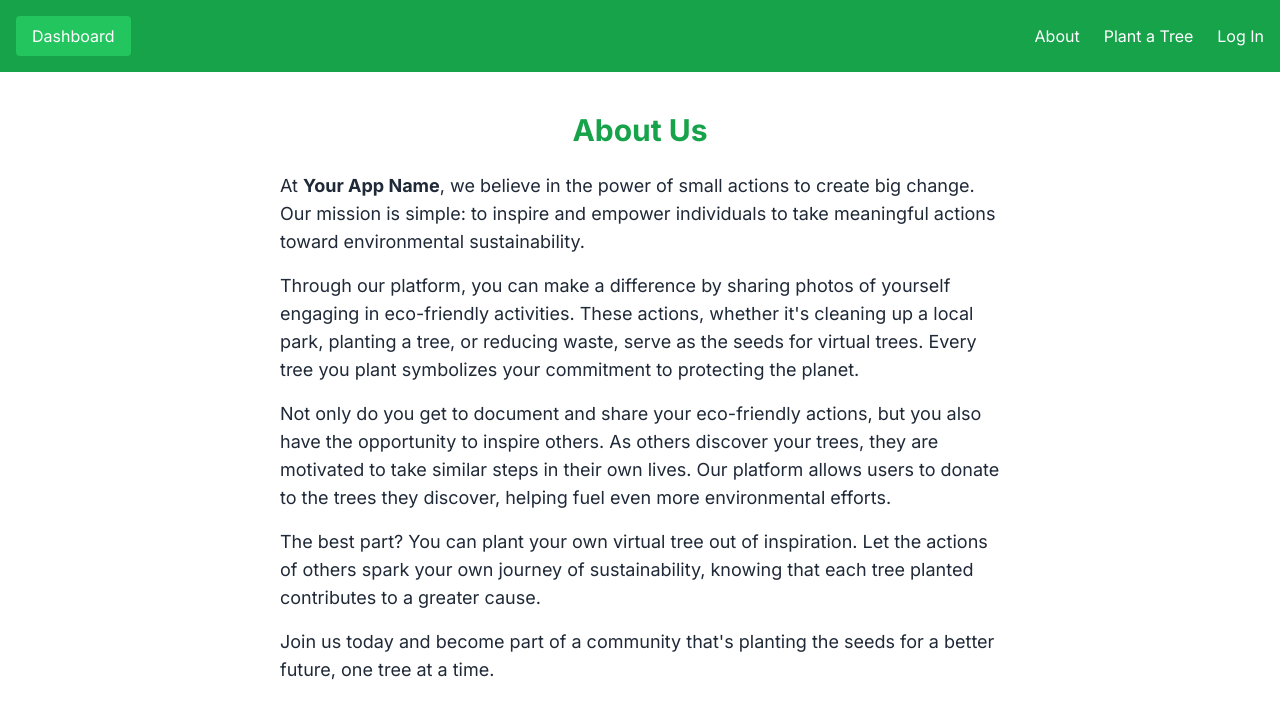
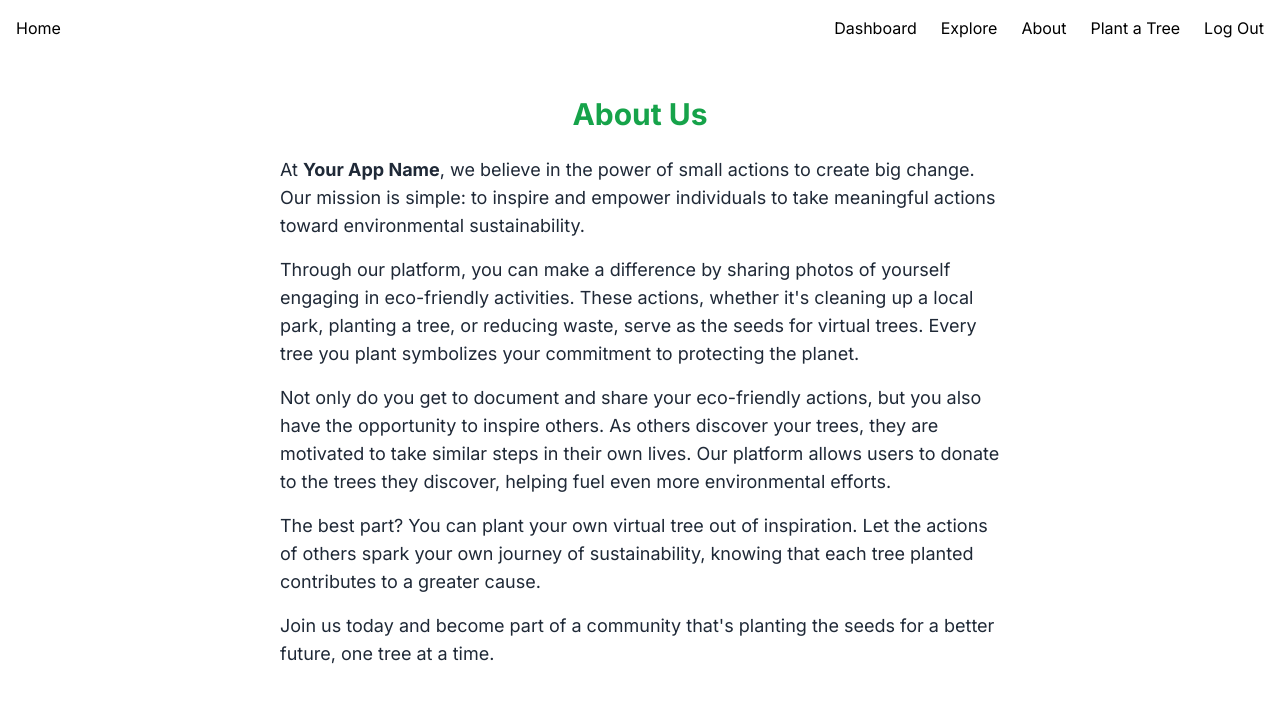
Before and after one commit to tingtingtingtin/generositree, a Next.js app: page /about in a window 1280 px wide. Shown: the top 718 px of the page. Built offline with nearby package versions, Linux system fonts and the light colour scheme; sample sign-in values are in the browser's storage.

Commit message:
Moving localStorage to useEffect where possible

```diff
--- a/src/app/dashboard/page.tsx
+++ b/src/app/dashboard/page.tsx
@@ -95,7 +95,7 @@ const Dashboard = () => {
                   }
 
                   console.log("Logged out successfully");
-                  localStorage.removeItem("userId");
+                  // localStorage.removeItem("userId");
                   router.push("/");
                   // Redirect to login page or home page after successful logout
                 } catch (error: any) {
--- a/src/app/explore/[treeId]/page.tsx
+++ b/src/app/explore/[treeId]/page.tsx
@@ -174,6 +174,7 @@ const TreeDetails = () => {
               initial={{ opacity: 0, scale: 0.5 }}
               animate={{ opacity: 1, scale: 1 }}
               transition={{ duration: 0.8 }}
+              className="flex flex-col"
             >
               <div className="bg-white shadow-black shadow-md w-72 p-4 pb-10 flex flex-col align-center justify-center">
                 <img
@@ -187,11 +188,11 @@ const TreeDetails = () => {
               </div>
               <Link
                 href={`/donate/${treeId}`}
-                className="mt-4 px-4 py-2 bg-green-500 text-white rounded hover:bg-green-700 transition duration-300"
+                className="mt-2 px-4 py-2 bg-green-500 m-auto text-white rounded hover:bg-green-700 transition duration-300"
               >
-                Donate to this cause
+                Support a tree-planting cause
               </Link>
-              <div className="mt-6 p-4 bg-white rounded-md">
+              <div className="mt-6 p-4 bg-white rounded-md overflow-y-auto">
                 <h3 className="m-auto text-center font-bold text-lg mb-2">
                   Donations
                 </h3>
--- a/src/app/page.tsx
+++ b/src/app/page.tsx
@@ -16,7 +16,7 @@ const Home = () => {
       </video>
 
       <div className="bg-black bg-opacity-20 relative flex flex-col z-10 h-full">
-        <Header />
+        <Header className="text-white" />
         {/* Content on top of the video */}
         <div className=" relative text-center z-10 flex flex-col m-auto h-full justify-center align-center">
           <h1 className="mb-4 text-4xl font-bold text-gray-200">
--- a/src/app/plant/page.tsx
+++ b/src/app/plant/page.tsx
@@ -4,7 +4,7 @@ import Header from "@/components/Header";
 export default function PlantTreePage() {
   return (
     <div className="flex flex-col h-screen">
-      <Header />
+      <Header className={"text-black"} />
       <div className="flex h-full items-center justify-center bg-green-100 p-6">
         <Form />
       </div>
--- a/src/app/success/page.tsx
+++ b/src/app/success/page.tsx
@@ -4,7 +4,7 @@ import Header from "@/components/Header";
 export default function Success() {
   return (
     <div className="flex flex-col h-screen">
-      <Header />
+      <Header className="text-black" />
       <div className="flex h-full items-center justify-center bg-green-100 p-6">
         <div className="w-full max-w-lg rounded-lg bg-white p-6 shadow-md">
           <h1 className="mb-4 text-2xl font-bold text-gray-800">Success!</h1>
--- a/src/components/Form.tsx
+++ b/src/components/Form.tsx
@@ -1,6 +1,6 @@
 "use client";
 
-import { useState } from "react";
+import { useEffect, useState } from "react";
 import { useRouter } from "next/navigation";
 import { motion, AnimatePresence } from "framer-motion";
 import { db, storage } from "@/utils/firebase";
@@ -13,7 +13,12 @@ export default function TreePlantingForm() {
   const [caption, setCaption] = useState("");
   const [donation, setDonation] = useState("");
   const router = useRouter();
-  const userId = localStorage.getItem("userId");
+  useEffect(() => {
+    const userId = localStorage.getItem("userId");
+    if (!userId) {
+      router.push("/login");
+    }
+  });
 
   const handleNext = () => setPage((prev) => prev + 1);
   const handleBack = () => setPage((prev) => prev - 1);
--- a/src/components/Header.tsx
+++ b/src/components/Header.tsx
@@ -1,18 +1,33 @@
+"use client";
+
 import Link from "next/link";
+import { useState, useEffect } from "react";
+import { useRouter } from "next/navigation";
 
-export default function Header() {
-  const isAuthenticated = false;
+export default function Header({ className }: { className: string }) {
+  const [isAuthenticated, setIsAuthenticated] = useState(false);
+  const router = useRouter();
+
+  useEffect(() => {
+    const userId = localStorage.getItem("userId");
+    if (userId) {
+      setIsAuthenticated(true);
+    }
+  }, []);
+
   return (
-    <header className="flex items-center justify-between p-4 bg-green-600 text-white">
+    <header className={`${className} flex items-center justify-between p-4`}>
       {/* Left Button */}
-      <Link href="/dashboard">
-        <button className="bg-green-500 py-2 px-4 rounded hover:bg-green-700">
-          Dashboard
-        </button>
-      </Link>
+      <Link href="/">Home</Link>
 
       {/* Right Links */}
       <div className="flex space-x-6">
+        <Link href="/dashboard" className="hover:text-gray-200">
+          Dashboard
+        </Link>
+        <Link href="/explore" className="hover:text-gray-200">
+          Explore
+        </Link>
         <Link href="/about" className="hover:text-gray-200">
           About
         </Link>
@@ -22,10 +37,33 @@ export default function Header() {
 
         {isAuthenticated ? (
           <>
-            <Link href="/account" className="hover:text-gray-200">
-              Account
-            </Link>
-            <button className="hover:text-gray-200">Logout</button>
+            <button
+              onClick={async () => {
+                try {
+                  const response = await fetch("/api/auth/logout", {
+                    method: "POST",
+                    headers: {
+                      "Content-Type": "application/json",
+                    },
+                  });
+
+                  if (!response.ok) {
+                    const errorData = await response.json();
+                    throw new Error(errorData.error);
+                  }
+
+                  console.log("Logged out successfully");
+                  // localStorage.removeItem("userId");
+                  router.push("/");
+                  // Redirect to login page or home page after successful logout
+                } catch (error: any) {
+                  console.error("Logout failed:", error.message);
+                }
+              }}
+              className="hover:text-gray-200"
+            >
+              Log Out
+            </button>
           </>
         ) : (
           <Link href="/login" className="hover:text-gray-200">
```
Also changed, not shown: 1 other file (tests, documents, lock files or other folders).
